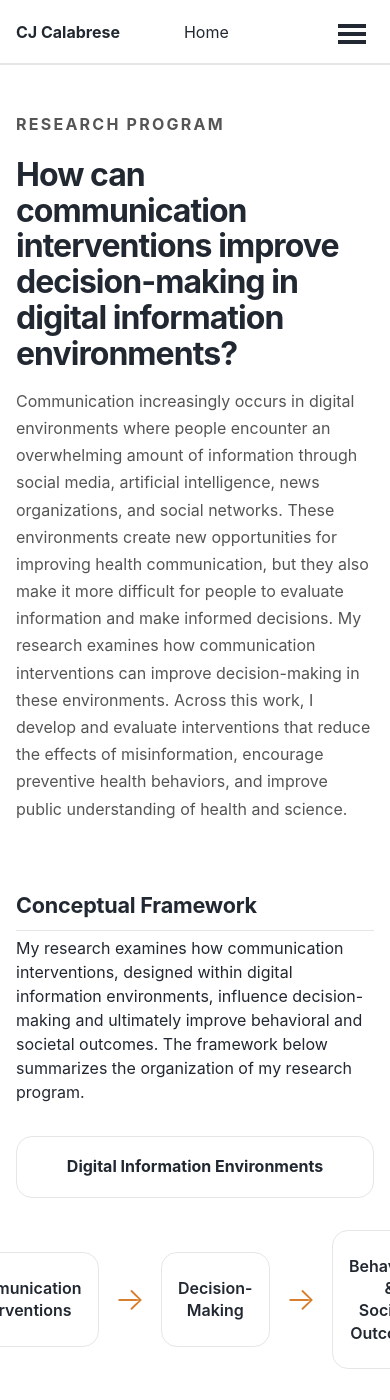
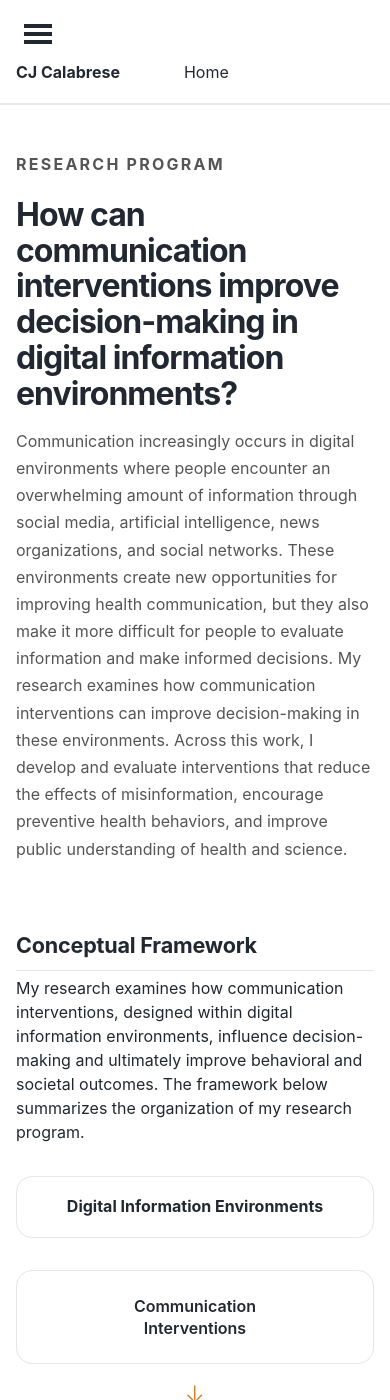
Before and after one commit to cjcalabresephd/cjcalabresephd.github.io, a Jekyll site: the page built from _pages/research.md, in a window 390 px wide and 1400 px high. Built offline with Jekyll 4.4.1, drawn with Linux system fonts in a browser that asks for light colours; a script bundle is joined from its source files by our own code; library files that are not in the unit come from our copies.

Commit message:
Finish website redesign

```diff
--- a/_includes/masthead.html
+++ b/_includes/masthead.html
@@ -3,11 +3,15 @@
   <div class="masthead__inner-wrap">
     <div class="masthead__menu">
       <nav id="site-nav" class="greedy-nav">
-        <button><span class="navicon"></span></button>
+        <button type="button" aria-label="Open navigation menu">
+          <span class="navicon"></span>
+        </button>
+
         <ul class="visible-links">
           <li class="masthead__menu-item masthead__menu-item--lg persist {% if page.url == '/' or page.url == '/index.html' %}selected{% endif %}">
             <a href="{{ base_path }}/">{{ site.title }}</a>
           </li>
+
           {% for link in site.data.navigation.main %}
             {% if link.url contains 'http' %}
               {% assign domain = '' %}
@@ -18,8 +22,8 @@
               <a href="{{ domain }}{{ link.url }}">{{ link.title }}</a>
             </li>
           {% endfor %}
-          </li>
         </ul>
+
         <ul class="hidden-links hidden"></ul>
       </nav>
     </div>
--- a/_sass/_custom.scss
+++ b/_sass/_custom.scss
@@ -388,6 +388,33 @@
 }
 
 
+@media (max-width: 768px) {
+  .framework-flow {
+    flex-direction: column;
+    gap: 0.75rem;
+  }
+
+  .framework-arrow {
+    transform: rotate(90deg);
+    font-size: 1.5rem;
+    margin: 0;
+  }
+
+  .framework-step {
+    width: 100%;
+    max-width: 100%;
+  }
+
+  .framework-context {
+    width: 100%;
+  }
+}
+
+@media (max-width: 768px) {
+  body > #main > .sidebar.sticky {
+    display: none;
+  }
+}
 
 /* ===============================
    Research Group
@@ -802,3 +829,21 @@
 #theme-toggle {
   display: none !important;
 }
+
+
+
+
+
+@media (max-width: 768px) {
+  .greedy-nav button,
+  .greedy-nav .greedy-nav__toggle,
+  .greedy-nav .navicon {
+    position: relative;
+    z-index: 9999;
+    pointer-events: auto;
+  }
+
+  .greedy-nav .visible-links {
+    z-index: 1;
+  }
+}
```
